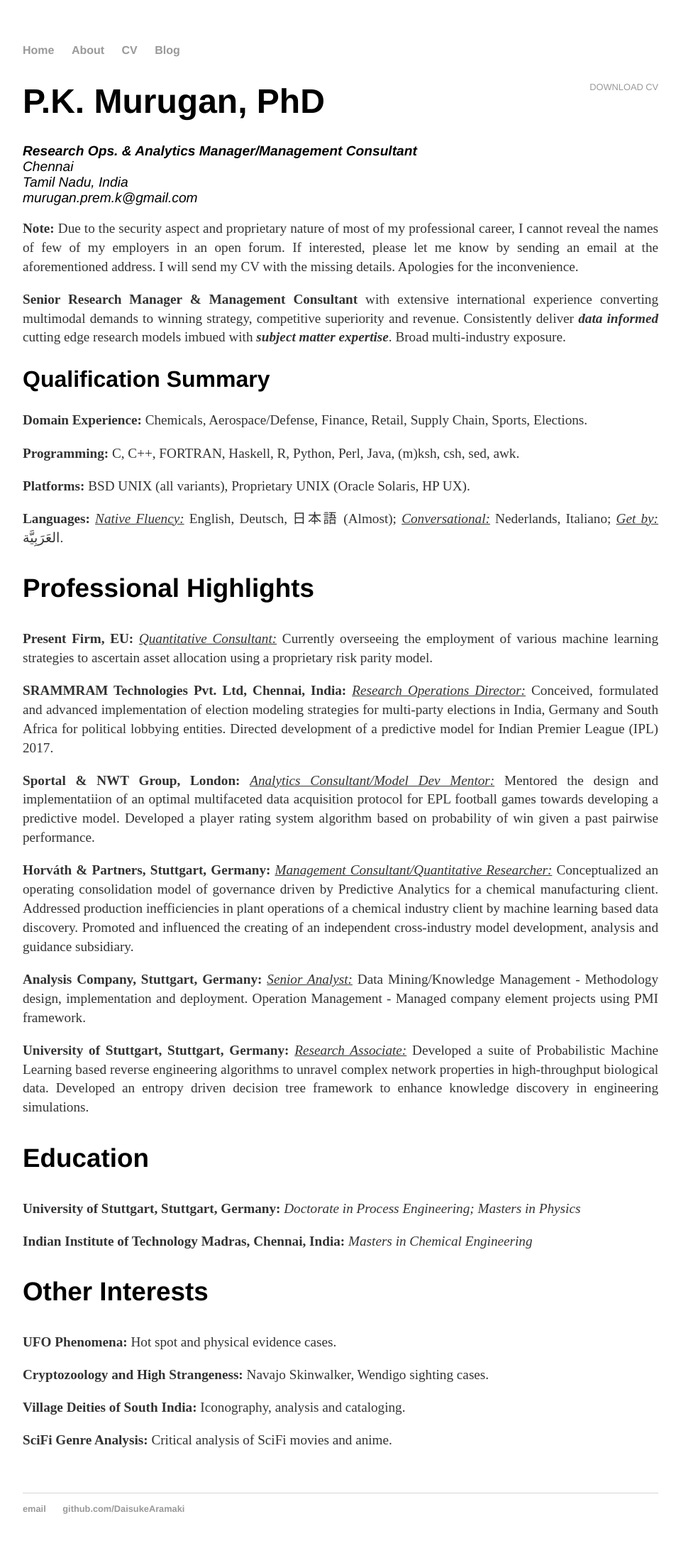
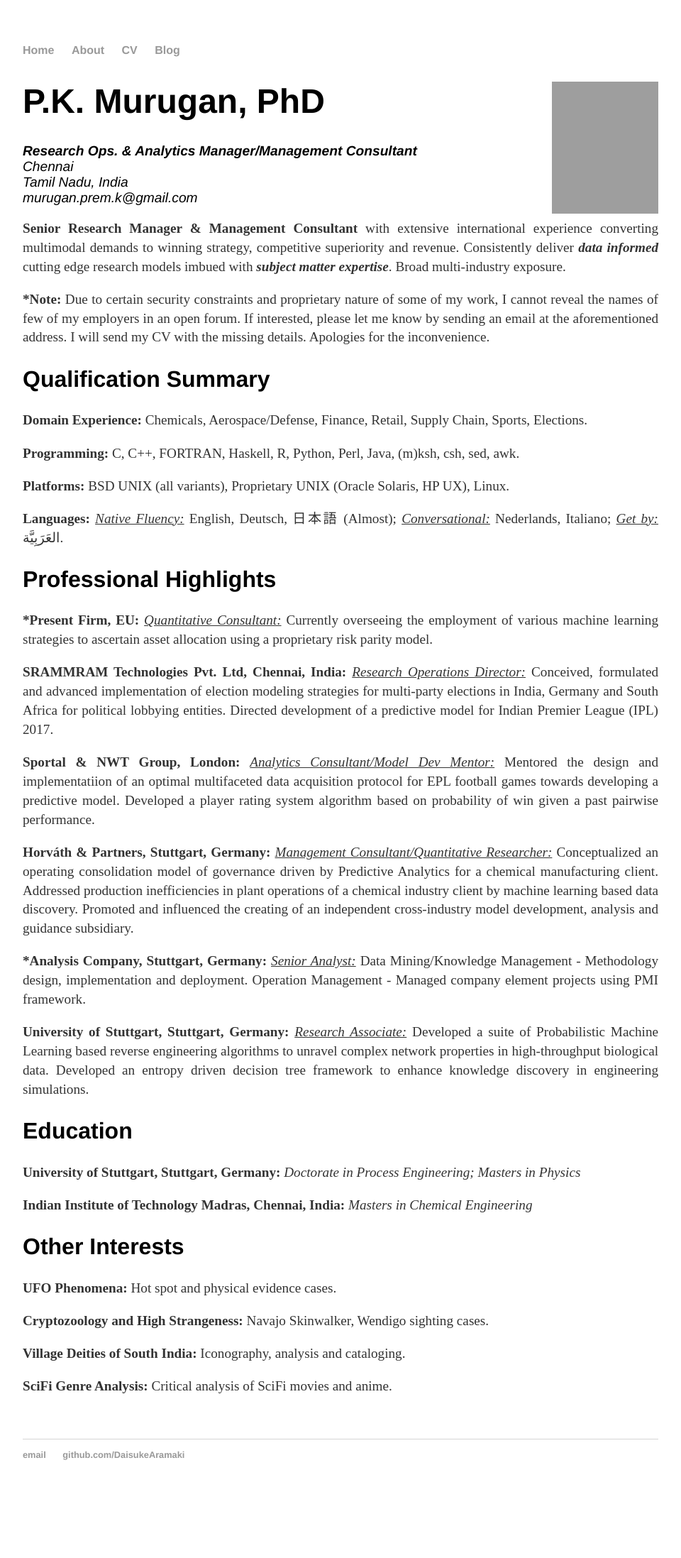
Before and after one commit to DaisukeAramaki/DaisukeAramaki.github.io, a Jekyll site: the page built from cv/index.html, in a window 1280 px wide. Shown: the whole page at 71% size, without its empty margins (160-1120 px from the left). Built offline with Jekyll 4.4.1, drawn with Linux system fonts in a browser that asks for light colours; after the commit the page ends 2119 px from its top, so only the background shows below that; grey boxes are pictures that could not be loaded.

Commit message:
Some major changes

```diff
--- a/css/main.css
+++ b/css/main.css
@@ -26,4 +26,8 @@
 .cv h2 { font-size: 2em; }
 .cv address, .cv .download { font-family: 'Helvetica', 'Arial', 'Sans-Serif'; }
 .cv address, .cv p { font-size: 1.2em; }
-.cv .download { float: right; font-size: .8em; text-transform: uppercase; }
+/*.cv .download { float: right; font-size: .8em; text-transform: uppercase; } */
+#hp  {
+    float: right;
+    margin: 0 0 0 15px;
+}
--- a/cv/index.html
+++ b/cv/index.html
@@ -4,45 +4,48 @@
 ---
 
 	<div class="cv">
-		<a href="#" class="download" title="Download CV as PDF">Download CV</a>
-					<h1>P.K. Murugan, PhD</h1>
-					<address>
+
+                                        <img src="https://i.imgur.com/WYNFNFC.jpg" alt="" width="150" height="186" id="hp"/>
+		                        <h1>P.K. Murugan, PhD</h1>
+                                        <address>
 					<strong>Research Ops. & Analytics Manager/Management Consultant</strong><br>
 					Chennai<br>
 					Tamil Nadu, India<br>
 				<!--	<abbr title="phone">P:</abbr> (+91) 994-025-1780<br>-->
 					<span class="obfuscate">murugan.prem.k@gmail.com</span>
-					</address>
-
-		<p style='text-align: justify;'><strong>Note:</strong> Due to the security aspect and proprietary nature of most of my professional career, I cannot reveal the names of few of my employers in an open forum. If interested, please let me know by sending an email at the aforementioned address. I will send my CV with the missing details. Apologies for the inconvenience.</p>
+                                        </address>
 
 		<p style='text-align: justify;'><strong>Senior Research Manager & Management Consultant</strong> with extensive international experience converting multimodal demands to winning strategy, competitive superiority and revenue. Consistently deliver <em><strong>data informed</strong></em> cutting edge research models imbued with <em><strong>subject matter expertise</strong></em>. Broad multi-industry exposure.</p>
+
+		<p style='text-align: justify;'><strong>*Note:</strong> Due to certain security constraints and proprietary nature of some of my work, I cannot reveal the names of few of my employers in an open forum. If interested, please let me know by sending an email at the aforementioned address. I will send my CV with the missing details. Apologies for the inconvenience.</p>
+
+
 
 		                        <h2>Qualification Summary</h2>
 
 		<p style='text-align: justify;'><strong>Domain Experience: </strong>Chemicals, Aerospace/Defense, Finance, Retail, Supply Chain, Sports, Elections.</p>
 		<p style='text-align: justify;'><strong>Programming: </strong>C, C++, FORTRAN, Haskell, R, Python, Perl, Java, (m)ksh, csh, sed, awk.</p>
-		<p style='text-align: justify;'><strong>Platforms: </strong>BSD UNIX (all variants), Proprietary UNIX (Oracle Solaris, HP UX).</p>
+		<p style='text-align: justify;'><strong>Platforms: </strong>BSD UNIX (all variants), Proprietary UNIX (Oracle Solaris, HP UX), Linux.</p>
 		<p style='text-align: justify;'><strong>Languages: </strong><em><u>Native Fluency:</u></em> English, Deutsch, &#26085;&#26412;&#35486; (Almost); <em><u>Conversational:</u></em> Nederlands, Italiano; <em><u>Get by:</u></em>  &#1575;&#1604;&#1593;&#1614;&#1585;&#1614;&#1576;&#1616;&#1610;&#1614;&#1617;&#1577;&#8206;.</p>
 
-		                        <h3>Professional Highlights</h3>
-		<p style='text-align: justify;'><strong>Present Firm, EU: </strong><em><u>Quantitative Consultant:</u></em> Currently overseeing the employment of various machine learning strategies to ascertain asset allocation using a proprietary risk parity model.</p>
+		                        <h2>Professional Highlights</h2>
+		<p style='text-align: justify;'><strong>*Present Firm, EU: </strong><em><u>Quantitative Consultant:</u></em> Currently overseeing the employment of various machine learning strategies to ascertain asset allocation using a proprietary risk parity model.</p>
 		<p style='text-align: justify;'><strong>SRAMMRAM Technologies Pvt. Ltd, Chennai, India: </strong><em><u>Research Operations Director:</u></em> Conceived, formulated and advanced implementation of election modeling strategies for multi-party elections in India, Germany and South Africa for political lobbying entities. Directed development of a predictive model for Indian Premier League (IPL) 2017.</p>
 		<p style='text-align: justify;'><strong>Sportal & NWT Group, London: </strong><em><u>Analytics Consultant/Model Dev Mentor:</u></em> Mentored the design and implementatiion of an optimal multifaceted data acquisition protocol for EPL football games towards developing a predictive model. Developed a player rating system algorithm based on probability of win given a past pairwise performance.</p>
 
 		<p style='text-align: justify;'><strong>Horv&#225;th & Partners, Stuttgart, Germany: </strong><em><u>Management Consultant/Quantitative Researcher:</u></em> Conceptualized an operating consolidation model of governance driven by Predictive Analytics for a chemical manufacturing client. Addressed production inefficiencies in plant operations of a chemical industry client by machine learning based data discovery. Promoted and influenced the creating of an independent cross-industry model development, analysis and guidance subsidiary.</p>
 
-		<p style='text-align: justify;'><strong>Analysis Company, Stuttgart, Germany: </strong><em><u>Senior Analyst:</u></em> Data Mining/Knowledge Management - Methodology design, implementation and deployment. Operation Management - Managed company element projects using PMI framework.</p>
+		<p style='text-align: justify;'><strong>*Analysis Company, Stuttgart, Germany: </strong><em><u>Senior Analyst:</u></em> Data Mining/Knowledge Management - Methodology design, implementation and deployment. Operation Management - Managed company element projects using PMI framework.</p>
 
 		<p style='text-align: justify;'><strong>University of Stuttgart, Stuttgart, Germany: </strong><em><u>Research Associate:</u></em> Developed a suite of Probabilistic Machine Learning based reverse engineering algorithms to unravel complex network properties in high-throughput biological data. Developed an entropy driven decision tree framework to enhance knowledge discovery in engineering simulations.</p>
 
-	                                <h3>Education</h3>
+	                                <h2>Education</h2>
 		<p style='text-align: justify;'><strong>University of Stuttgart, Stuttgart, Germany: </strong><em> Doctorate in Process Engineering; Masters in Physics</em></p>
       <!--	<p style='text-align: justify;'><strong>University of Hagen, Hagen, Germany: </strong><em><u>Masters in Mathematical Physics</u></em></p></-->
 		<p style='text-align: justify;'><strong>Indian Institute of Technology Madras, Chennai, India: </strong><em>Masters in Chemical Engineering</em></p>
 
 
-					<h3>Other Interests</h3>
+					<h2>Other Interests</h2>
         	<p style='text-align: justify;'><strong>UFO Phenomena: </strong> Hot spot and physical evidence cases.</p>
                 <p style='text-align: justify;'><strong>Cryptozoology and High Strangeness: </strong> Navajo Skinwalker, Wendigo sighting cases.</p>
                 <p style='text-align: justify;'><strong>Village Deities of South India: </strong> Iconography, analysis and cataloging.</p>
```
Also changed, not shown: 3 other files.
